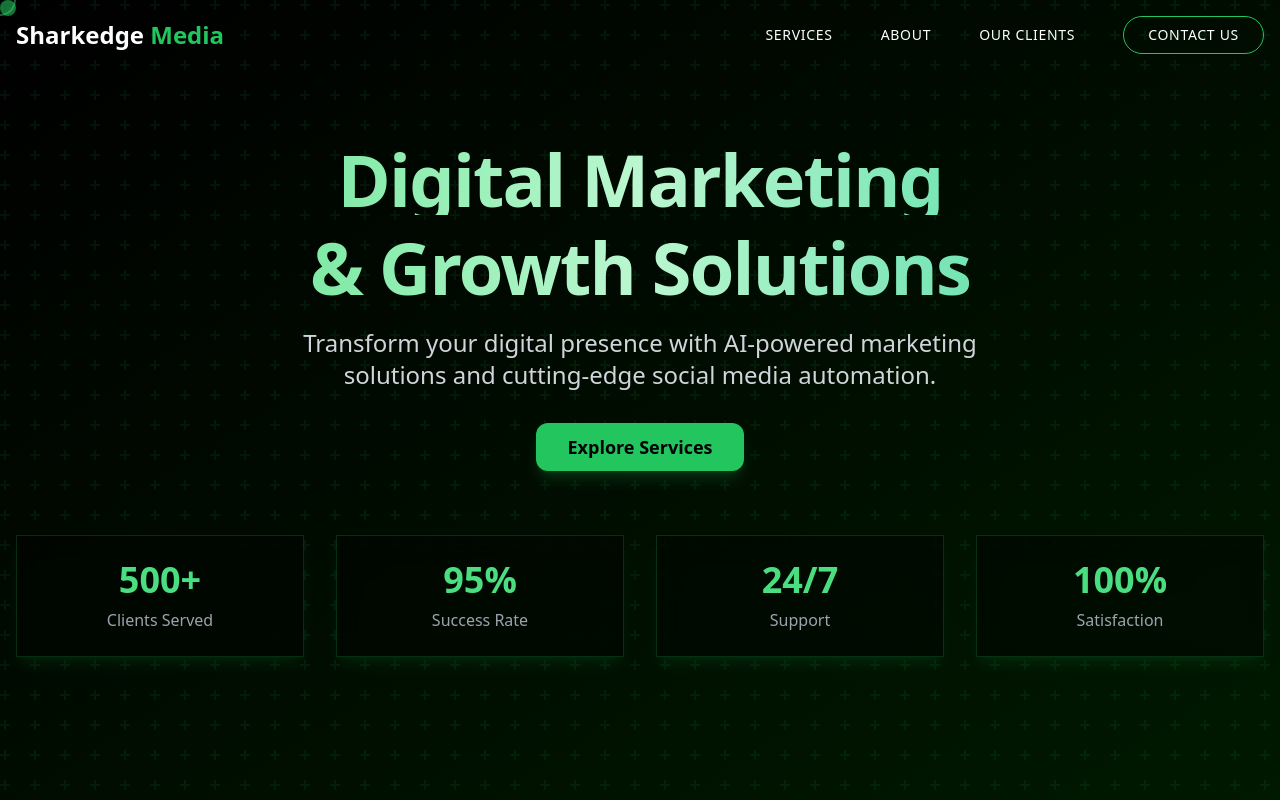
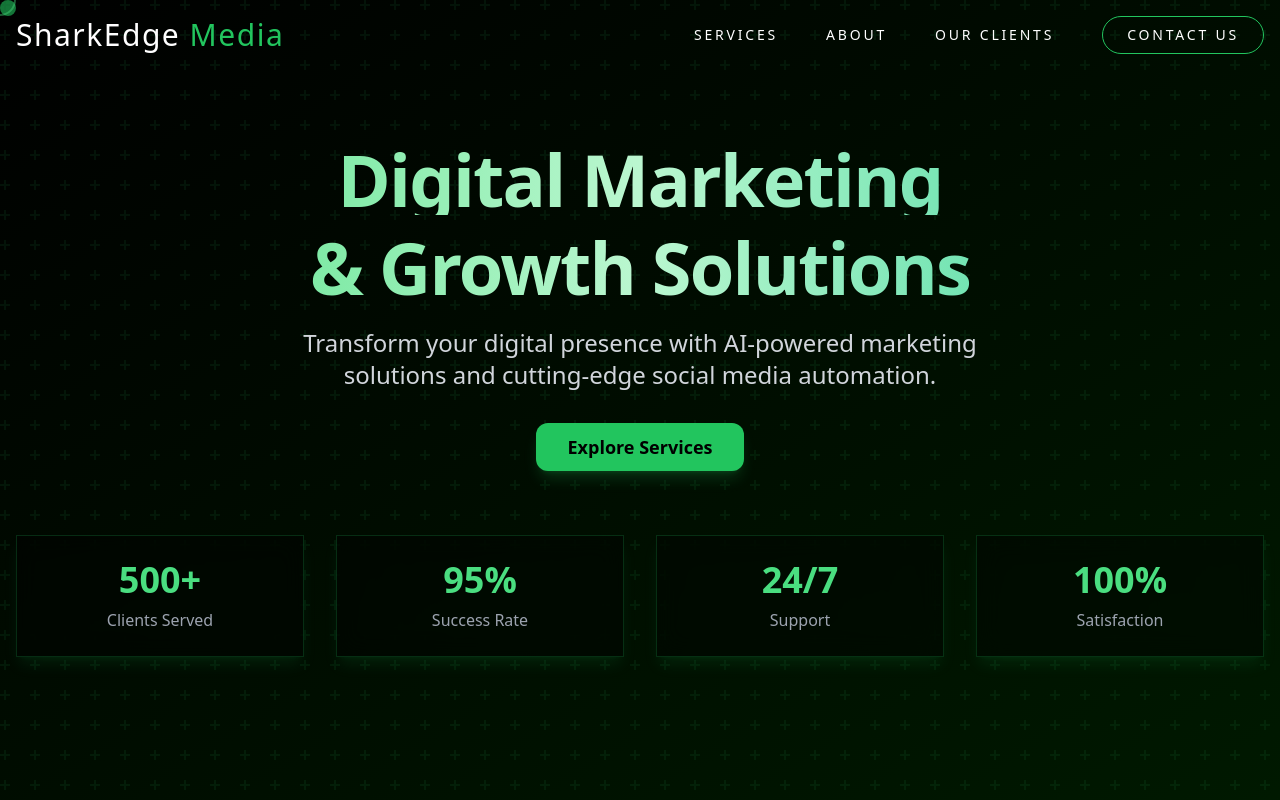
Before and after one commit to SrijaVuppala295/SharkEdge-Media, a React (Vite) app: page / in a window 1280 px wide. Shown: the top 800 px of the page. Built offline with nearby package versions, Linux system fonts and the light colour scheme.

Commit message:
Fix: Apply consistent font to navbar and clients
- Updated the font for the navbar and "Our Trusted Clients" section to match the website's overall font.
- Modified the Sharkedge Media font.

```diff
--- a/src/components/sections/Clients.tsx
+++ b/src/components/sections/Clients.tsx
@@ -1,4 +1,3 @@
-
 import React, { useEffect } from 'react';
 import { motion, useAnimation } from 'framer-motion';
 import useEmblaCarousel from 'embla-carousel-react';
@@ -55,8 +54,7 @@ const Clients = () => {
       dragFree: true,
       skipSnaps: true,
       slidesToScroll: 1,
-      align: 'start',
-      speed: 15
+      align: 'start'
     },
     [Autoplay({ delay: 1000, stopOnInteraction: false })]
   );
@@ -79,7 +77,7 @@ const Clients = () => {
           animate={controls}
           className="text-center mb-16"
         >
-          <h2 className="text-5xl md:text-6xl font-light text-white mb-6">
+          <h2 className="text-5xl md:text-6xl font-light tracking-wider text-white mb-6">
             Our Trusted <span className="text-green-500">Clients</span>
           </h2>
           <div className="h-1 w-20 bg-green-500 mx-auto"></div>
--- a/src/components/ui/navigation.tsx
+++ b/src/components/ui/navigation.tsx
@@ -45,8 +45,8 @@ const Navigation = ({ className }: { className?: string }) => {
             animate={{ opacity: 1, x: 0 }}
             className="flex-shrink-0"
           >
-            <span className="text-2xl font-bold">
-              <span className="text-white">Sharkedge</span>{" "}
+            <span className="text-3xl font-light tracking-wider">
+              <span className="text-white">SharkEdge</span>{" "}
               <span className="text-green-500">Media</span>
             </span>
           </motion.div>
@@ -56,14 +56,14 @@ const Navigation = ({ className }: { className?: string }) => {
               <button
                 key={item.id}
                 onClick={() => scrollToSection(item.id)}
-                className="text-sm text-white hover:text-green-400 transition-colors tracking-wider"
+                className="text-sm font-light text-white hover:text-green-400 transition-colors tracking-[0.2em]"
               >
                 {item.label}
               </button>
             ))}
             <button
               onClick={() => scrollToSection("contact")}
-              className="px-6 py-2 border border-green-500 text-white hover:bg-green-500 hover:text-black transition-colors duration-300 rounded-full text-sm tracking-wider"
+              className="px-6 py-2 border border-green-500 text-white hover:bg-green-500 hover:text-black transition-colors duration-300 rounded-full text-sm font-light tracking-[0.2em]"
             >
               CONTACT US
             </button>
@@ -88,14 +88,14 @@ const Navigation = ({ className }: { className?: string }) => {
               <button
                 key={item.id}
                 onClick={() => scrollToSection(item.id)}
-                className="block w-full text-left px-4 py-2 text-white hover:text-green-400 transition-colors text-sm tracking-wider"
+                className="block w-full text-left px-4 py-2 text-white hover:text-green-400 transition-colors text-sm font-light tracking-[0.2em]"
               >
                 {item.label}
               </button>
             ))}
             <button
               onClick={() => scrollToSection("contact")}
-              className="w-full mt-2 px-4 py-2 border border-green-500 text-white hover:bg-green-500 hover:text-black transition-colors duration-300 rounded-full text-sm tracking-wider"
+              className="w-full mt-2 px-4 py-2 border border-green-500 text-white hover:bg-green-500 hover:text-black transition-colors duration-300 rounded-full text-sm font-light tracking-[0.2em]"
             >
               CONTACT US
             </button>
```
